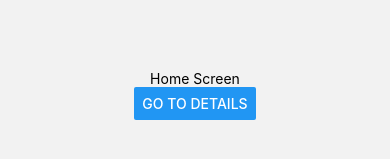
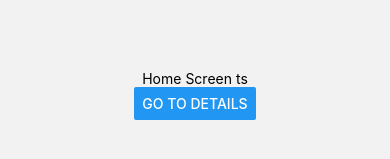
Before and after one commit to jared-dickman/react-native-starter, a React Native app: screen / in a window 390 px wide. Shown: the part 359-518 px from the top of the page. Built offline with nearby package versions, Linux system fonts and the light colour scheme.

Commit message:
app in ts

```diff
--- a/App.js
+++ b/App.tsx
@@ -1,19 +1,19 @@
 import * as React from 'react'
-import { Button, View, Text } from 'react-native'
-import { NavigationContainer } from '@react-navigation/native'
-import { createNativeStackNavigator } from '@react-navigation/native-stack'
+import {Button, View, Text, StyleProp} from 'react-native'
+import {NavigationContainer} from '@react-navigation/native'
+import {createNativeStackNavigator} from '@react-navigation/native-stack'
 
 const Routes = {
   home: 'home',
   details: 'details',
 }
 
-const center = { flex: 1, alignItems: 'center', justifyContent: 'center' }
+const center: StyleProp<any> = { flex: 1, alignItems: 'center', justifyContent: 'center' }
 
-function HomeScreen({ navigation, extraData }) {
+function HomeScreen({ navigation, extraData }: { navigation: any, extraData: string }) {
   return (
     <View style={center}>
-      <Text>Home Screen</Text>
+      <Text>Home Screen ts</Text>
       <Button
         title="Go to Details"
         onPress={() => navigation.navigate(Routes.details, {
@@ -24,9 +24,8 @@ function HomeScreen({ navigation, extraData }) {
 
 const Stack = createNativeStackNavigator()
 
-function DetailsScreen({ navigation, route }) {
+function DetailsScreen({ navigation, route }: { navigation: any, route: any }) {
   const { randomNumber } = route.params
-
   return (
     <View style={center}>
 
--- /dev/null
+++ b/jest.config.js
@@ -0,0 +1,4 @@
+module.exports = {
+  preset: 'react-native',
+  moduleFileExtensions: ['ts', 'tsx', 'js', 'jsx', 'json', 'node']
+};
--- /dev/null
+++ b/tsconfig.json
@@ -0,0 +1,3 @@
+{
+  "extends": "@tsconfig/react-native/tsconfig.json"
+}
```
Also changed, not shown: package.json (+9 -3 lines), 1 other file (tests, documents, lock files or other folders).
